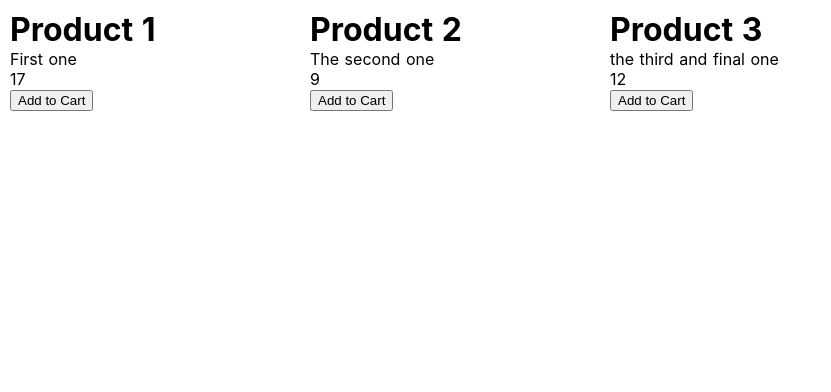
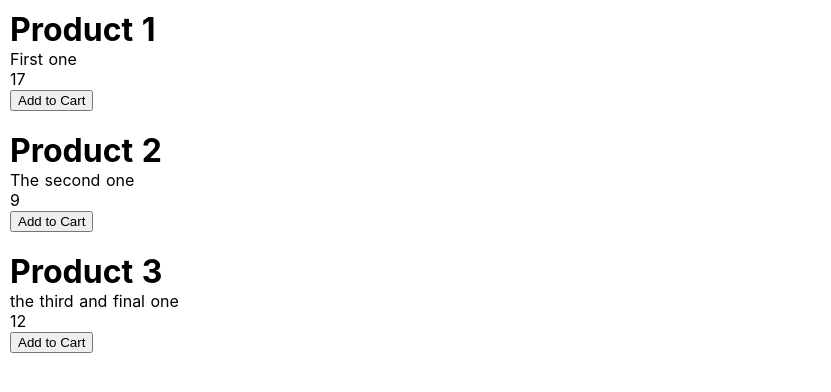
Before and after one commit to xiarandolph/single-page-webshop, a Nuxt app: page / in a window 1280 px wide. Shown: the top 392 px of the page, without its empty margins (0-831 px from the left). Built offline with nearby package versions, Linux system fonts and the light colour scheme.

Commit message:
Add ProductList component

```diff
--- /dev/null
+++ b/components/ProductList.vue
@@ -0,0 +1,25 @@
+<template>
+  <div>
+    <product-item v-for="product in products"
+      :key="product.uuid"
+      :product="product">
+    </product-item>
+  </div>
+</template>
+
+<script>
+import ProductItem from '~/components/ProductItem.vue'
+
+export default {
+  name: 'product-list',
+  props: ['products'],
+  components: {
+    'product-item': ProductItem
+  }
+}
+
+</script>
+
+<style scoped>
+
+</style>
--- a/pages/index.vue
+++ b/pages/index.vue
@@ -1,15 +1,15 @@
 <template>
   <div class="container">
-    <product-item v-for="product in inStore"
-      :key="product.uuid"
-      :product="product">
-    </product-item>
-    <cart></cart>
+    <product-list class="left"
+      :products="inStore">
+    </product-list>
+    <cart class="right">
+    </cart>
   </div>
 </template>
 
 <script>
-import ProductItem from '~/components/ProductItem.vue'
+import ProductList from '~/components/ProductList.vue'
 import Cart from '~/components/Cart.vue'
 
 export default {
@@ -19,7 +19,7 @@ export default {
     }
   },
   components: {
-    ProductItem,
+    ProductList,
     Cart
   }
 }
@@ -27,7 +27,17 @@ export default {
 
 <style>
 .container {
-  min-height: 100vh;
   display: flex;
+  margin-left: auto;
+  margin-right: auto;
+  overflow: hidden;
 }
+
+.left {
+  display: inline-block;
+  max-width: 60%;
+  height: 100%;
+  overflow: auto;
+}
+
 </style>
```
